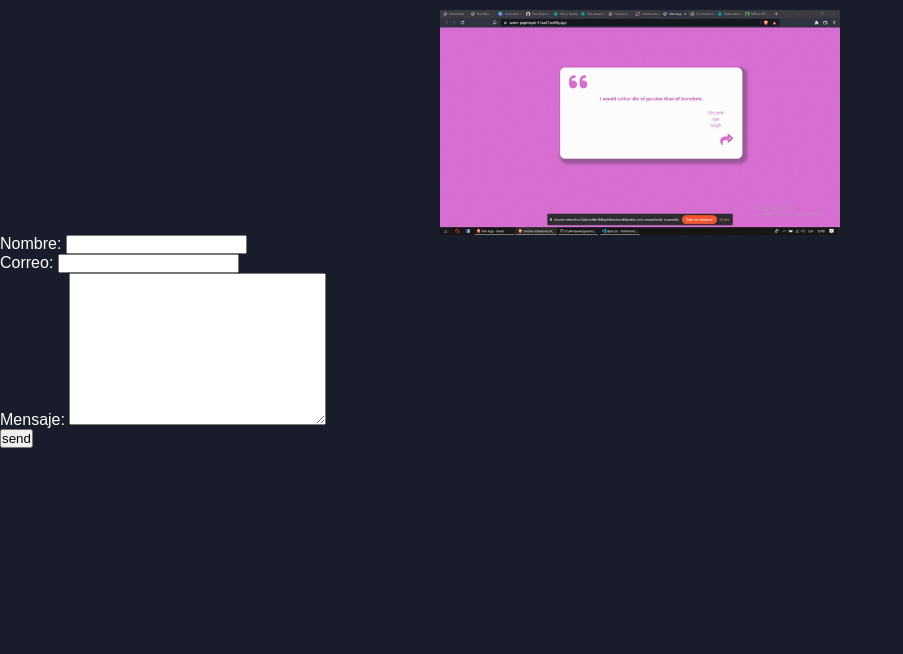
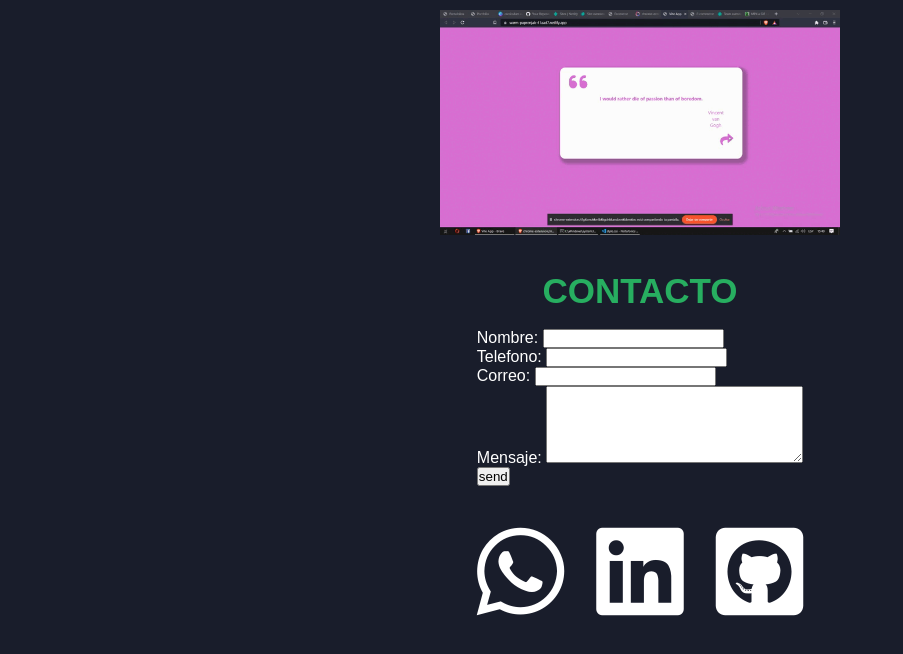
Before and after one commit to erickseis/Portafolios, a website built with Vite: page index.html in a window 1280 px wide. Shown: the part 4991-5645 px from the top of the page, without its empty margins (0-903 px from the left). Before the commit the page ends 5439 px from the top, so only its background shows below. Built offline with nearby package versions, Linux system fonts and the light colour scheme.

Commit message:
3ra carga

```diff
--- a/index.html
+++ b/index.html
@@ -154,25 +154,43 @@
     </div>
 
   </section>
-<section id="form">
-  <div>
-<form name="contact" netlify>
+  <br>
+  <br>
+<section class="form-container" id="form">
+  <h1>CONTACTO</h1>
+  <br>
+<form class="Form" name="contact" netlify>
 <label for="name">Nombre:</label>
 <input type="text" name="name" id="name"/>
+<br>
+<label for="phone">Telefono:</label>
+<input type="text" name="phone" id="phone"/>
 <br>
 <label for="email">Correo:</label>
 <input type="text" name="email" id="email"/>
 <br>
 <label for="message">Mensaje:</label>
-<textarea name="message" id="message" cols="30" rows="10"></textarea>
+<textarea name="message" id="message" cols="30" rows="5"></textarea>
+<br>
 <p>
   <button type="submit">send</button>
 </p>
 </form>
-  </div>
+<br>
+<br>
+<div class="contaApp">
+  <p><i class="fa-brands fa-whatsapp"></i></p>
+  <p><i class="fa-brands fa-linkedin"></i></p>
+  <p><i class="fa-brands fa-square-github"></i></p>
 
-
+</div>
 </section>
+<br>
+<br>
+<br>
+<br>
+<br>
+<br>
 
   <script type="module" src="/main.js"></script>
   <script src="./src/index.js"></script>
--- a/src/style/style.css
+++ b/src/style/style.css
@@ -270,3 +270,24 @@
 .card img:hover{
     transform: scale(1.1);
 }
+.form, .form-container{
+
+    display: flex;
+    flex-direction: column;
+    justify-content: center;
+    align-items: center;
+}
+
+.form-container H1{
+    font-size: 35PX;
+    color: var(--tittle);
+}
+.contaApp{
+    display: flex;
+    flex-direction: row;
+    justify-content: space-between;
+    gap: 2rem;
+}
+.form-container p i{
+  font-size: 100px;
+}
```
